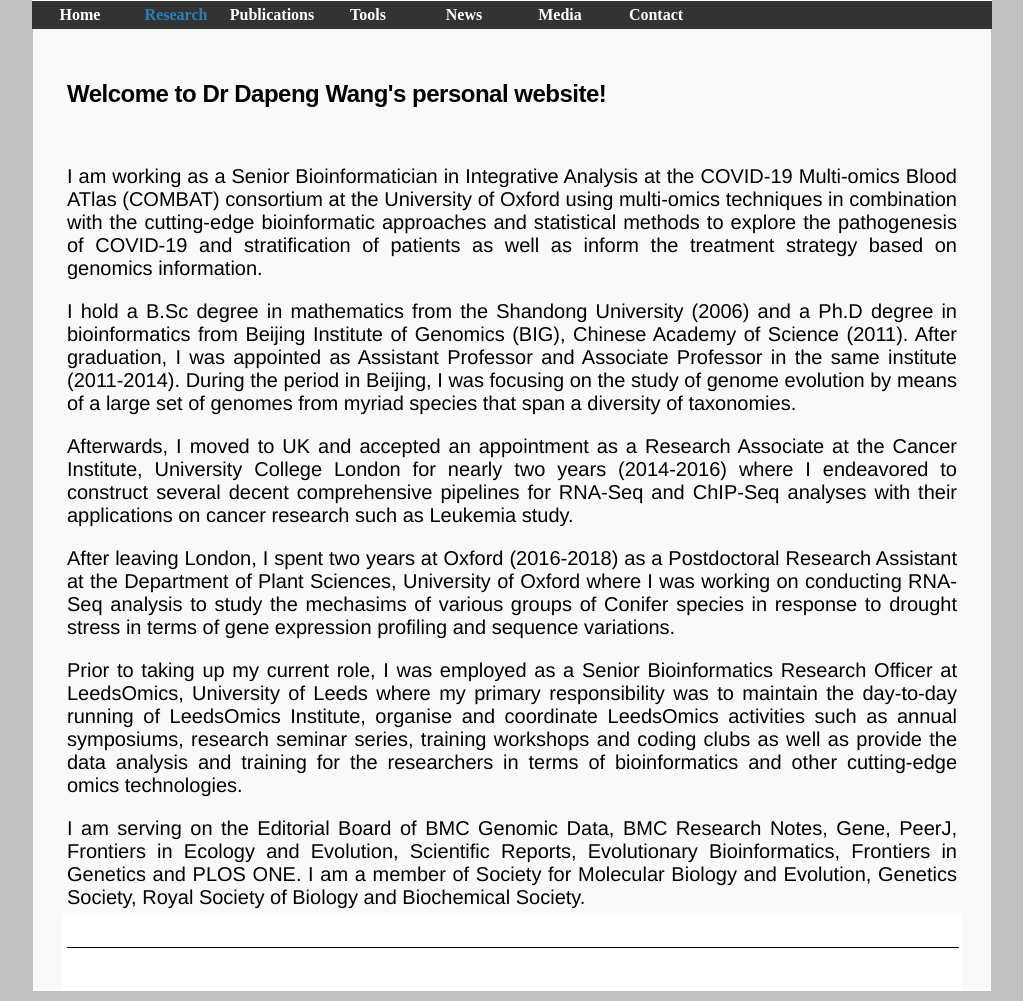
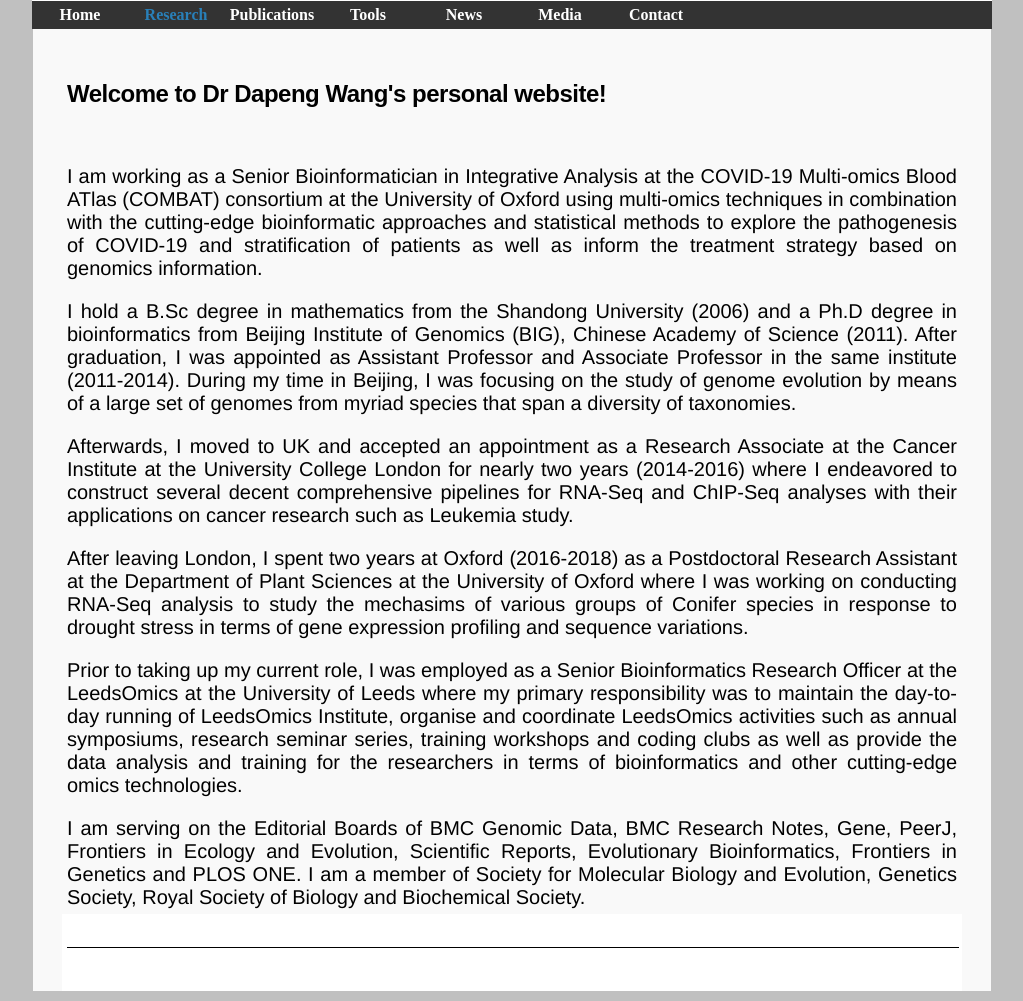
Before and after one commit to NextGenBioinformatics/dapeng-wang, a Jekyll site: the page index.html, which Jekyll copies as it is, in a window 1280 px wide, cut to the strip 169-1170 px from the top of the page. Shown: the whole strip, without its empty margins (128-1151 px from the left). Built offline with Jekyll 4.4.1, drawn with Linux system fonts in a browser that asks for light colours.

Commit message:
Add files via upload

```diff
--- a/index.html
+++ b/index.html
@@ -53,15 +53,15 @@
 
 <p>I am working as a Senior Bioinformatician in Integrative Analysis at the COVID-19 Multi-omics Blood ATlas (COMBAT) consortium at the University of Oxford using multi-omics techniques in combination with the cutting-edge bioinformatic approaches and statistical methods to explore the pathogenesis of COVID-19 and stratification of patients as well as inform the treatment strategy based on genomics information.</p>
 
-<p>I hold a B.Sc degree in mathematics from the Shandong University (2006) and a Ph.D degree in bioinformatics from Beijing Institute of Genomics (BIG), Chinese Academy of Science (2011). After graduation, I was appointed as Assistant Professor and Associate Professor in the same institute (2011-2014). During the period in Beijing, I was focusing on the study of genome evolution by means of a large set of genomes from myriad species that span a diversity of taxonomies.</p>
+<p>I hold a B.Sc degree in mathematics from the Shandong University (2006) and a Ph.D degree in bioinformatics from Beijing Institute of Genomics (BIG), Chinese Academy of Science (2011). After graduation, I was appointed as Assistant Professor and Associate Professor in the same institute (2011-2014). During my time in Beijing, I was focusing on the study of genome evolution by means of a large set of genomes from myriad species that span a diversity of taxonomies.</p>
 
-<p>Afterwards, I moved to UK and accepted an appointment as a Research Associate at the Cancer Institute, University College London for nearly two years (2014-2016) where I endeavored to construct several decent comprehensive pipelines for RNA-Seq and ChIP-Seq analyses with their applications on cancer research such as Leukemia study.</p>
+<p>Afterwards, I moved to UK and accepted an appointment as a Research Associate at the Cancer Institute at the University College London for nearly two years (2014-2016) where I endeavored to construct several decent comprehensive pipelines for RNA-Seq and ChIP-Seq analyses with their applications on cancer research such as Leukemia study.</p>
 
-<p>After leaving London, I spent two years at Oxford (2016-2018) as a Postdoctoral Research Assistant at the Department of Plant Sciences, University of Oxford where I was working on conducting RNA-Seq analysis to study the mechasims of various groups of Conifer species in response to drought stress in terms of gene expression profiling and sequence variations.</p>
+<p>After leaving London, I spent two years at Oxford (2016-2018) as a Postdoctoral Research Assistant at the Department of Plant Sciences at the University of Oxford where I was working on conducting RNA-Seq analysis to study the mechasims of various groups of Conifer species in response to drought stress in terms of gene expression profiling and sequence variations.</p>
 
-<p>Prior to taking up my current role, I was employed as a Senior Bioinformatics Research Officer at LeedsOmics, University of Leeds where my primary responsibility was to maintain the day-to-day running of LeedsOmics Institute, organise and coordinate LeedsOmics activities such as annual symposiums, research seminar series, training workshops and coding clubs as well as provide the data analysis and training for the researchers in terms of bioinformatics and other cutting-edge omics technologies.</p>
+<p>Prior to taking up my current role, I was employed as a Senior Bioinformatics Research Officer at the LeedsOmics at the University of Leeds where my primary responsibility was to maintain the day-to-day running of LeedsOmics Institute, organise and coordinate LeedsOmics activities such as annual symposiums, research seminar series, training workshops and coding clubs as well as provide the data analysis and training for the researchers in terms of bioinformatics and other cutting-edge omics technologies.</p>
 
-<p>I am serving on the Editorial Board of BMC Genomic Data, BMC Research Notes, Gene, PeerJ, Frontiers in Ecology and Evolution, Scientific Reports, Evolutionary Bioinformatics, Frontiers in Genetics and PLOS ONE. I am a member of Society for Molecular Biology and Evolution, Genetics Society, Royal Society of Biology and Biochemical Society.</p>
+<p>I am serving on the Editorial Boards of BMC Genomic Data, BMC Research Notes, Gene, PeerJ, Frontiers in Ecology and Evolution, Scientific Reports, Evolutionary Bioinformatics, Frontiers in Genetics and PLOS ONE. I am a member of Society for Molecular Biology and Evolution, Genetics Society, Royal Society of Biology and Biochemical Society.</p>
 
 </table>
 
```
